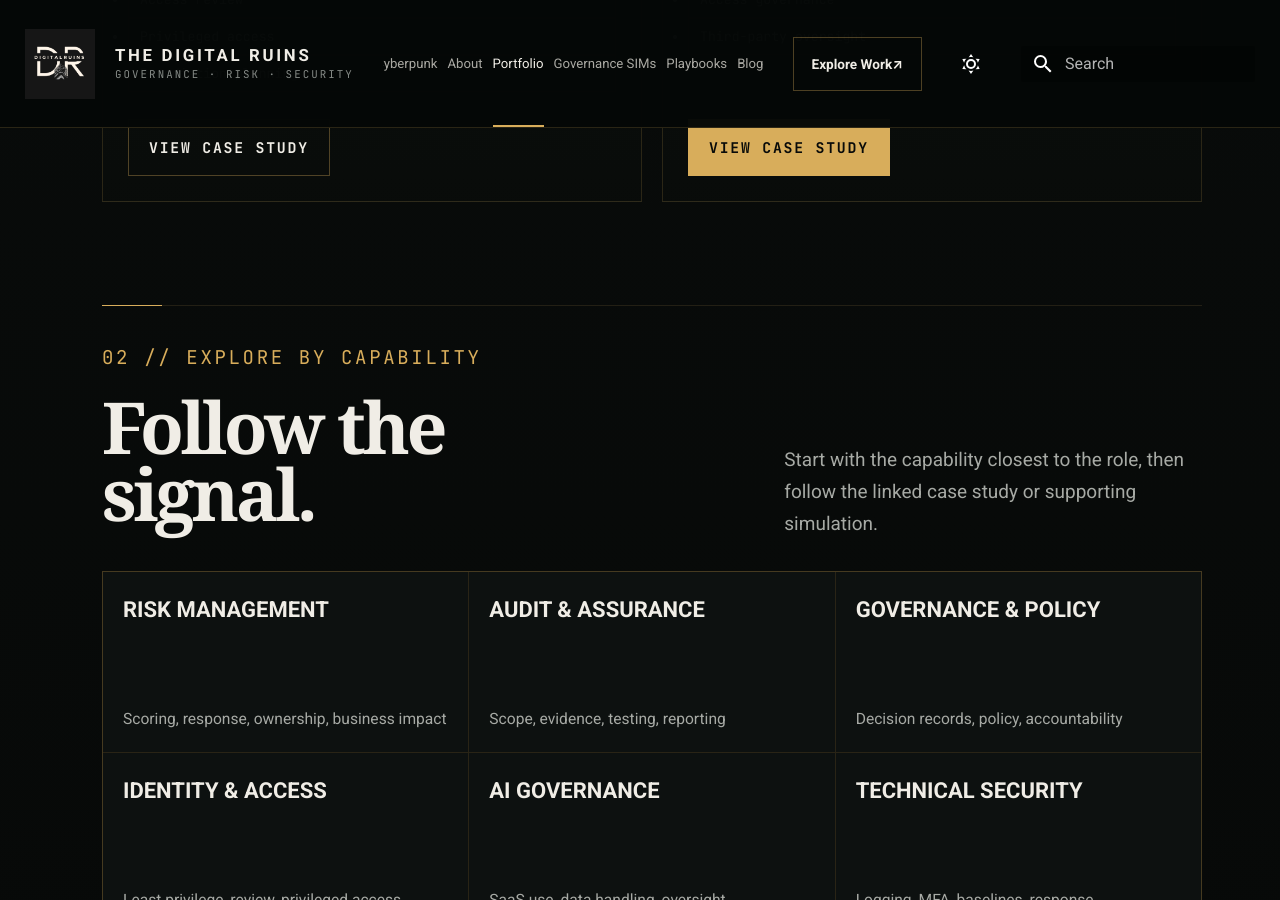
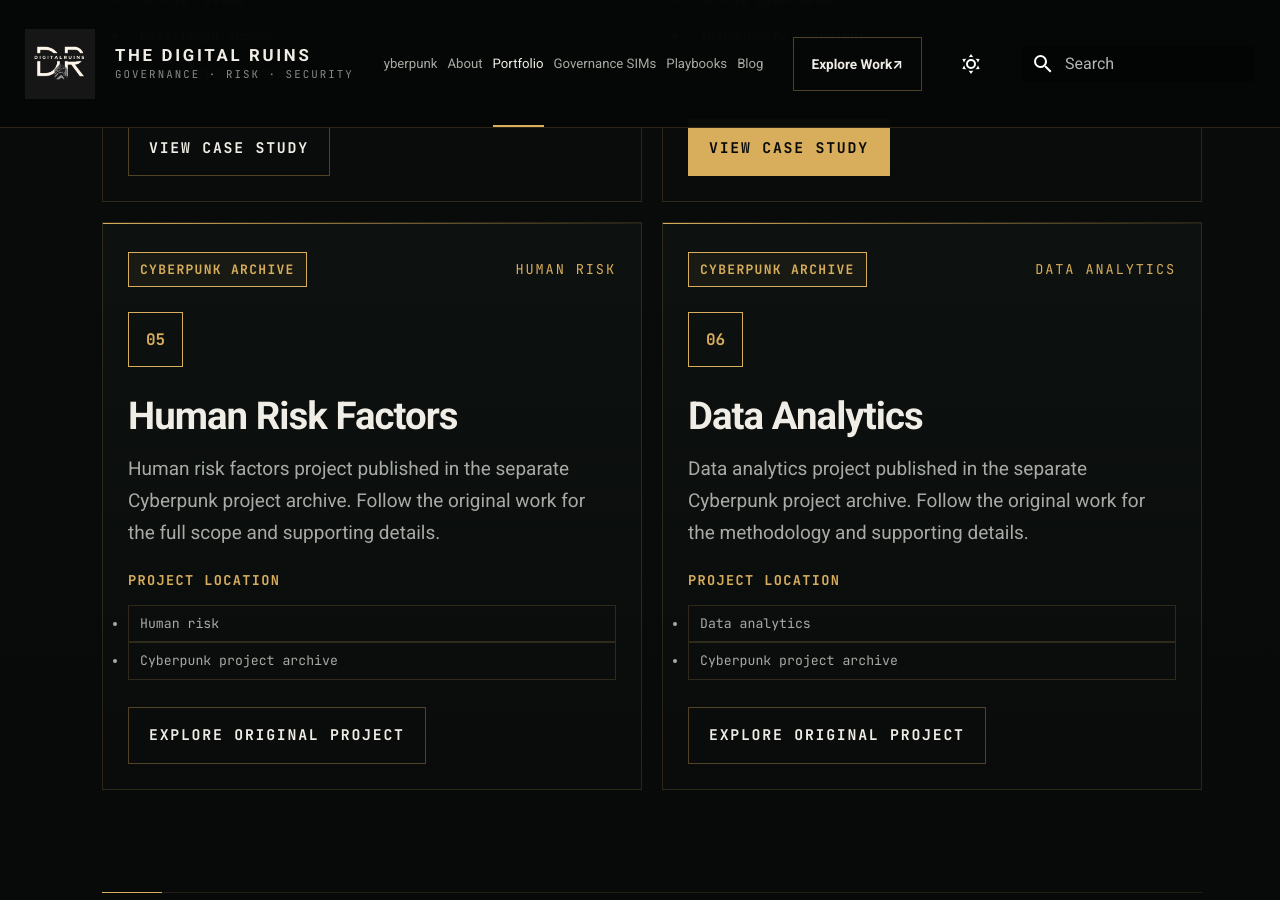
Before and after one commit to marjeanm/The_Digital_Ruins-, an MkDocs documentation site: the page built from docs/portfolio/index.md, in a window 1280 px wide and 900 px high, scrolled down 2587 px. Built offline with MkDocs 1.6.1 and Material for MkDocs 9.7.7, drawn with Linux system fonts in a browser that asks for light colours; some of the changed text lies outside the part shown.

Commit message:
Add Human Risk Factors and Data Analytics cards to AQT portfolio

```diff
--- a/docs/portfolio/index.md
+++ b/docs/portfolio/index.md
@@ -41,7 +41,7 @@ hide:
         <p class="dr-section-meta">01 // Featured Work</p>
         <h2 id="featured-work-title" class="dr-section-title">Evidence of the work.</h2>
       </div>
-      <p class="dr-section-summary">Four recruiter-friendly case studies organized by professional capability—not course or assignment name.</p>
+      <p class="dr-section-summary">Four featured GRC case studies, plus two projects from the separate Cyberpunk archive.</p>
     </div>
 
     <div class="dr-feature-grid">
@@ -84,6 +84,25 @@ hide:
         <ul class="dr-tag-list"><li>HIPAA safeguards</li><li>Evidence mapping</li><li>Access governance</li><li>Third-party oversight</li></ul>
         <a class="dr-button dr-button--primary" href="compliance-assessment/">View Case Study</a>
       </article>
+      <article class="dr-feature-card">
+        <div class="dr-card-topline"><span class="dr-status dr-status--available">Cyberpunk archive</span><span class="dr-card-meta">Human Risk</span></div>
+        <span class="dr-sim-index">05</span>
+        <h3>Human Risk Factors</h3>
+        <p>Human risk factors project published in the separate Cyberpunk project archive. Follow the original work for the full scope and supporting details.</p>
+        <p class="dr-skill-label">Project location</p>
+        <ul class="dr-tag-list"><li>Human risk</li><li>Cyberpunk project archive</li></ul>
+        <a class="dr-button" href="../cyberpunk/projects/">Explore Original Project</a>
+      </article>
+
+      <article class="dr-feature-card">
+        <div class="dr-card-topline"><span class="dr-status dr-status--available">Cyberpunk archive</span><span class="dr-card-meta">Data Analytics</span></div>
+        <span class="dr-sim-index">06</span>
+        <h3>Data Analytics</h3>
+        <p>Data analytics project published in the separate Cyberpunk project archive. Follow the original work for the methodology and supporting details.</p>
+        <p class="dr-skill-label">Project location</p>
+        <ul class="dr-tag-list"><li>Data analytics</li><li>Cyberpunk project archive</li></ul>
+        <a class="dr-button" href="../cyberpunk/projects/">Explore Original Project</a>
+      </article>
     </div>
   </section>
 
```
